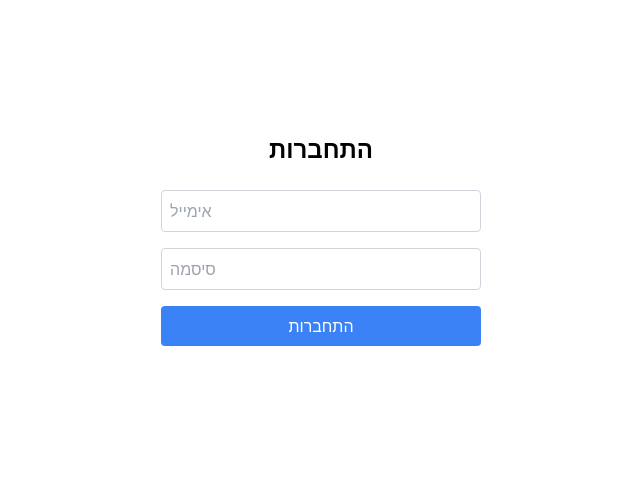
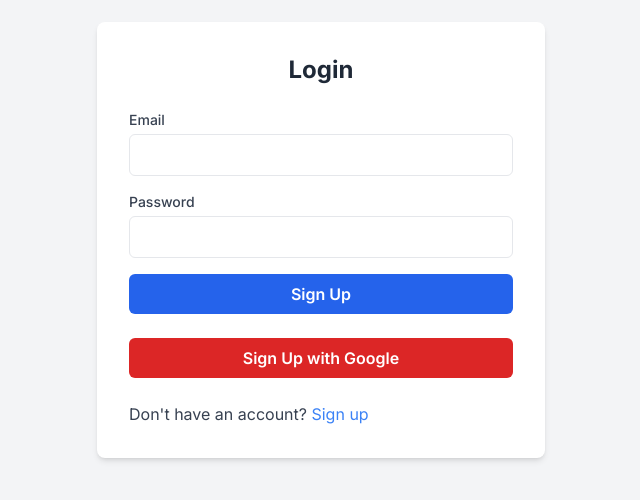
Before and after one commit to ChaniCohen1/users, a Next.js app in the folder users/: page /pages/login in a window 1280 px wide. Shown: the part 160-660 px from the top of the page, without its empty margins (319-959 px from the left). Built offline with nearby package versions, Linux system fonts and the light colour scheme.

Commit message:
add login and sign up with google

```diff
--- a/users/next.config.js
+++ b/users/next.config.js
@@ -1,4 +1,4 @@
 /** @type {import('next').NextConfig} */
-const nextConfig = {}
+const nextConfig = {};
 
-module.exports = nextConfig
+  module.exports = nextConfig;
--- a/users/package.json
+++ b/users/package.json
@@ -9,10 +9,12 @@
     "lint": "next lint"
   },
   "dependencies": {
+    "@next-auth/prisma-adapter": "^1.0.7",
     "axios": "^1.7.7",
     "bcrypt": "^5.1.1",
     "mongoose": "^8.8.2",
     "next": "14.0.0",
+    "next-auth": "^4.24.10",
     "react": "^18",
     "react-dom": "^18"
   },
--- /dev/null
+++ b/users/src/app/api/auth/[...nextauth]/route.ts
@@ -0,0 +1,59 @@
+import NextAuth from "next-auth";
+import GoogleProvider from "next-auth/providers/google";
+import connect from "@/app/lib/DB/connect";
+import User from "@/app/lib/models/user"; // מודל המשתמש שלך
+
+console.log("GOOGLE_CLIENT_ID:", process.env.GOOGLE_CLIENT_ID);
+console.log("GOOGLE_CLIENT_SECRET:", process.env.GOOGLE_CLIENT_SECRET);
+
+const handler = NextAuth({
+  providers: [
+    GoogleProvider({
+      clientId: process.env.GOOGLE_CLIENT_ID!, // שם משתנה תואם ל-.env
+      clientSecret: process.env.GOOGLE_CLIENT_SECRET!,
+      authorization: {
+        params: {
+          prompt: 'select_account', // מאפשר בחירת חשבון Google כל פעם
+        },
+      },
+    }),
+  ],
+  secret: process.env.NEXTAUTH_SECRET, // סוד לאימות
+
+  callbacks: {
+    async signIn({ user }) {
+      await connect(); // חיבור למסד הנתונים
+      try {
+        const existingUser = await User.findOne({ email: user.email });
+        if (!existingUser) {
+          await User.create({
+            name: user.name,
+            email: user.email,
+            password: "", // משתמש Google לא צריך סיסמה
+            isGoogleUser: true, // מזהה שמדובר במשתמש Google
+          });
+          console.log("New user created:", user);
+        } else {
+          console.log("User already exists:", user);
+        }
+        return true; // הצלחה בהתחברות
+      } catch (error) {
+        console.error("Error during sign-in:", error);
+        return false; // כשלון בהתחברות
+      }
+    },
+
+    async session({ session, token }) {
+      return session;
+    },
+
+    async redirect({ url, baseUrl }) {
+      if (url.startsWith(baseUrl)) {
+        return url;
+      }
+      return baseUrl;
+    },
+  },
+});
+
+export { handler as GET, handler as POST };
--- a/users/src/app/api/signup/route.ts
+++ b/users/src/app/api/signup/route.ts
@@ -36,6 +36,7 @@ export async function POST(request: Request) {
       username,
       email,
       password: hashedPassword,
+      isGoogleUser: false,
     });
 
     return NextResponse.json(
@@ -51,3 +52,46 @@ export async function POST(request: Request) {
     );
   }
 }
+
+
+export async function DELETE(request: Request) {
+  try {
+    console.log('Deleting all users...');
+
+    // מחיקת כל המשתמשים
+    await User.deleteMany({});
+
+    return NextResponse.json(
+      { message: "All users deleted successfully" },
+      { status: 200 }
+    );
+  } catch (error) {
+    console.error("Error deleting all users:", error);
+    const err = error as Error;
+    return NextResponse.json(
+      { error: "Internal server error", details: err.message },
+      { status: 500 }
+    );
+  }
+}
+
+export async function GET(request: Request) {
+  try {
+    console.log('Fetching all users...');
+
+    // קבלת כל המשתמשים
+    const users = await User.find({});
+
+    return NextResponse.json(
+      { users },
+      { status: 200 }
+    );
+  } catch (error) {
+    console.error("Error fetching all users:", error);
+    const err = error as Error;
+    return NextResponse.json(
+      { error: "Internal server error", details: err.message },
+      { status: 500 }
+    );
+  }
+}
--- /dev/null
+++ b/users/src/app/components/UserInfo.tsx
@@ -0,0 +1,81 @@
+"use client";
+
+import { useSession, signOut } from "next-auth/react";
+import { useEffect, useState } from "react";
+
+interface UserData {
+  name: string;
+  email: string;
+  source: string;
+}
+
+export default function UserInfo() {
+  const { data: session, status } = useSession();
+  const [userData, setUserData] = useState<UserData | null>(null);
+
+  useEffect(() => {
+    const checkUserSource = () => {
+      console.log("Initial session data:", session);
+
+      let user: UserData | null = null;
+
+      // בדיקת נתוני Google
+      if (session?.user?.email && session?.user?.name) {
+        console.log("Session-based user detected:", session.user);
+        user = {
+          name: session.user.name,
+          email: session.user.email,
+          source: "Google",
+        };
+      } else {
+        // בדיקת נתונים מתוך sessionStorage
+        const storedUser = sessionStorage.getItem("user");
+        if (storedUser) {
+          try {
+            user = {
+              ...JSON.parse(storedUser),
+              source: "Custom Login",
+            };
+            console.log("User data from sessionStorage:", user);
+          } catch (error) {
+            console.error("Error parsing user data from sessionStorage:", error);
+          }
+        } else {
+          console.warn("No user data found in sessionStorage.");
+        }
+      }
+
+      // עדכון נתוני המשתמש
+      if (user) {
+        setUserData(user);
+      }
+    };
+
+    checkUserSource();
+  }, [session]);
+
+  const handleSignOut = async () => {
+    await signOut({
+      callbackUrl: "http://localhost:3000/",
+    });
+  };
+
+  // הצגת מסך טעינה אם הנתונים עדיין לא נטענו
+  if (!userData) {
+    return <p>Loading user data...</p>;
+  }
+
+  return (
+    <div className="flex flex-col items-center mt-8">
+      <h1 className="text-2xl font-bold mb-4">Welcome, {userData.name || "User"}</h1>
+      <p className="text-lg text-gray-600 mb-4">Email: {userData.email}</p>
+      <p className="text-lg text-gray-800 mb-4">Source: {userData.source}</p>
+      <button
+        onClick={handleSignOut}
+        className="px-6 py-2 bg-red-600 text-white font-semibold rounded-lg shadow-md hover:bg-red-700 focus:outline-none focus:ring-2 focus:ring-red-400 focus:ring-opacity-75 transition duration-300"
+      >
+        Sign Out
+      </button>
+    </div>
+  );
+}
--- a/users/src/app/lib/models/user.ts
+++ b/users/src/app/lib/models/user.ts
@@ -1,11 +1,11 @@
-import mongoose, {Model, Schema} from "mongoose";
+import mongoose, { Model, Schema } from "mongoose";
 import IUser from "@/app/types/user";
 
 const UserSchema: Schema<IUser> = new Schema({
-    _id: {type: String, unique: true},
-    username: {type: String, required: true},
-    email: {type: String, required: true, unique: true},
-    password: {type: String, required: true},
+    username: { type: String, required: function () { return !this.isGoogleUser; }, },
+    email: { type: String, required: true, unique: true },
+    password: { type: String, required: function () { return !this.isGoogleUser; }, },
+    isGoogleUser: Boolean,
 });
 
 const User: Model<IUser> = mongoose.models.User || mongoose.model<IUser>('User', UserSchema);
--- /dev/null
+++ b/users/src/app/pages/dashboard/page.tsx
@@ -0,0 +1,12 @@
+import UserInfo from '@/app/components/UserInfo'
+import React from 'react'
+
+function page() {
+  return (
+    <div>
+      <UserInfo/>
+    </div>
+  )
+}
+
+export default page
--- a/users/src/app/pages/login/page.tsx
+++ b/users/src/app/pages/login/page.tsx
@@ -4,6 +4,7 @@ import { useState } from "react";
 import React from 'react';
 import { useRouter } from "next/navigation";
 import { login } from "@/app/services/login";
+import { signIn } from "next-auth/react"; // Import signIn from next-auth
 
 const Login = () => {
   const [email, setEmail] = useState('');
@@ -17,43 +18,73 @@ const Login = () => {
     try {
       const user = await login(email, password);
       if (user)
-        router.push('/'); // מעבר לדף הבית לאחר התחברות מוצלחת
+        router.push('/'); // Redirect to homepage after successful login
       else
-        setError('שם משתמש או סיסמה שגויים');
+        setError('Invalid username or password');
     } catch {
-      console.error("faild to connect");
+      console.error("Failed to connect");
+    }
+  };
 
+  const handleGoogleLogin = async () => {
+    try {
+      await signIn("google", { callbackUrl: "/" }); // Use next-auth's signIn with Google
+    } catch (error) {
+      console.error("Google login failed", error);
     }
   };
 
   return (
-    <div className="flex flex-col items-center justify-center h-screen">
-      <h2 className="text-2xl font-bold mb-6">התחברות</h2>
-      <form onSubmit={handleLogin} className="flex flex-col gap-4 w-80">
+    <div className="flex min-h-screen items-center justify-center bg-gray-100">
+      <div className="w-full max-w-md p-8 space-y-6 bg-white rounded-lg shadow-md">
+        <h2 className="text-2xl font-bold text-center text-gray-800">Login</h2>
+        <form className="space-y-4" onSubmit={handleLogin}>
+          <div>
+            <label htmlFor="email" className="block text-sm font-medium text-gray-700">
+              Email
+            </label>
             <input
+              id="email"
               type="email"
-          placeholder="אימייל"
               value={email}
               onChange={(e) => setEmail(e.target.value)}
-          className="border border-gray-300 p-2 rounded"
               required
+              className="w-full px-4 py-2 mt-1 border rounded-md focus:outline-none focus:ring-2 focus:ring-blue-500"
             />
+          </div>
+          <div>
+            <label htmlFor="password" className="block text-sm font-medium text-gray-700">
+              Password
+            </label>
             <input
+              id="password"
               type="password"
-          placeholder="סיסמה"
               value={password}
               onChange={(e) => setPassword(e.target.value)}
-          className="border border-gray-300 p-2 rounded"
               required
+              className="w-full px-4 py-2 mt-1 border rounded-md focus:outline-none focus:ring-2 focus:ring-blue-500"
             />
-        {error && <p className="text-red-500">{error}</p>}
+          </div>
           <button
             type="submit"
-          className="bg-blue-500 text-white p-2 rounded hover:bg-blue-600"
+            className="w-full px-4 py-2 font-semibold text-white bg-blue-600 rounded-md hover:bg-blue-700 focus:outline-none focus:ring-2 focus:ring-offset-2 focus:ring-blue-500"
           >
-          התחברות
+            Sign Up
           </button>
         </form>
+
+        <div className="text-center">
+          <button
+            onClick={handleGoogleLogin}
+            className="w-full px-4 py-2 font-semibold text-white bg-red-600 rounded-md hover:bg-red-700 focus:outline-none focus:ring-2 focus:ring-offset-2 focus:ring-red-500"
+          >
+            Sign Up with Google
+          </button>
+        </div>
+        <p className="mt-2 text-gray-700">
+          Don't have an account? <a href="./signup" className="text-blue-500">Sign up</a>
+        </p>
+      </div>
     </div>
   );
 };
--- a/users/src/app/pages/signup/page.tsx
+++ b/users/src/app/pages/signup/page.tsx
@@ -2,6 +2,7 @@
 
 import React, { useState } from 'react';
 import { useRouter } from 'next/navigation';
+import { signIn } from 'next-auth/react';  // ייבוא פונקציית signIn מ-NextAuth
 import { signup } from '@/app/services/signup';
 
 const SignUp = () => {
@@ -25,6 +26,19 @@ const SignUp = () => {
       console.error('Failed to sign up');
     }
   };
+
+  const handleGoogleSignIn = async () => {
+    // ניסיון להתחבר עם גוגל
+    const res = await signIn('google', { redirect: false });
+
+    // אם ההתחברות הצליחה, נבצע הפנייה לדף הבית
+    if (res?.ok) {
+      router.push('/'); // הפנייה לדף הבית
+    } else {
+      console.error('Google sign-in failed');
+    }
+  };
+
 
   return (
     <div className="flex min-h-screen items-center justify-center bg-gray-100">
@@ -77,6 +91,19 @@ const SignUp = () => {
             Sign Up
           </button>
         </form>
+
+        <div className="text-center">
+          <button
+            onClick={handleGoogleSignIn}
+            className="w-full px-4 py-2 font-semibold text-white bg-red-600 rounded-md hover:bg-red-700 focus:outline-none focus:ring-2 focus:ring-offset-2 focus:ring-red-500"
+          >
+            Sign Up with Google
+          </button>
+        </div>
+        <p className="mt-2 text-gray-700">
+          Don't have an account? <a href="./login" className="text-blue-500">Login</a>
+        </p>
+
       </div>
     </div>
   );
--- a/users/src/app/services/login.ts
+++ b/users/src/app/services/login.ts
@@ -1,9 +1,13 @@
 import axios from "axios";
 import IUser from "../types/user";
 
+
+// const url = "http://localhost:3000";
+const url = "https://users-bay.vercel.app";
+
 export const login = (email: string, password: string): Promise<IUser | null> => {
     return axios
-        .post(`https://users-bay.vercel.app/api/login`, { email, password })
+        .post(`${url}/api/login`, { email, password })
         .then(response => response.data.user)
         .catch(error => {
             console.error('Login error:', error.response?.data || error.message);
--- a/users/src/app/services/signup.ts
+++ b/users/src/app/services/signup.ts
@@ -1,10 +1,12 @@
 import axios from "axios";
 import IUser from "../types/user";
 
+// const url = "http://localhost:3000";
+const url = "https://users-bay.vercel.app";
 
 export const signup = (username: string, email: string, password: string): Promise<IUser | null> => {
     return axios
-        .post('https://users-bay.vercel.app/api/signup', {
+        .post(`${url}/api/signup`, {
             username,
             email,
             password,
--- a/users/src/app/types/user.ts
+++ b/users/src/app/types/user.ts
@@ -1,6 +1,7 @@
 export default interface IUser{
-    _id: string;
     username: string;
     email: string;
     password: string;
+    isGoogleUser: Boolean;
+
 };
```
Also changed, not shown: 1 other file (tests, documents, lock files or other folders). Lines whose indentation alone changed are shown as unchanged.
